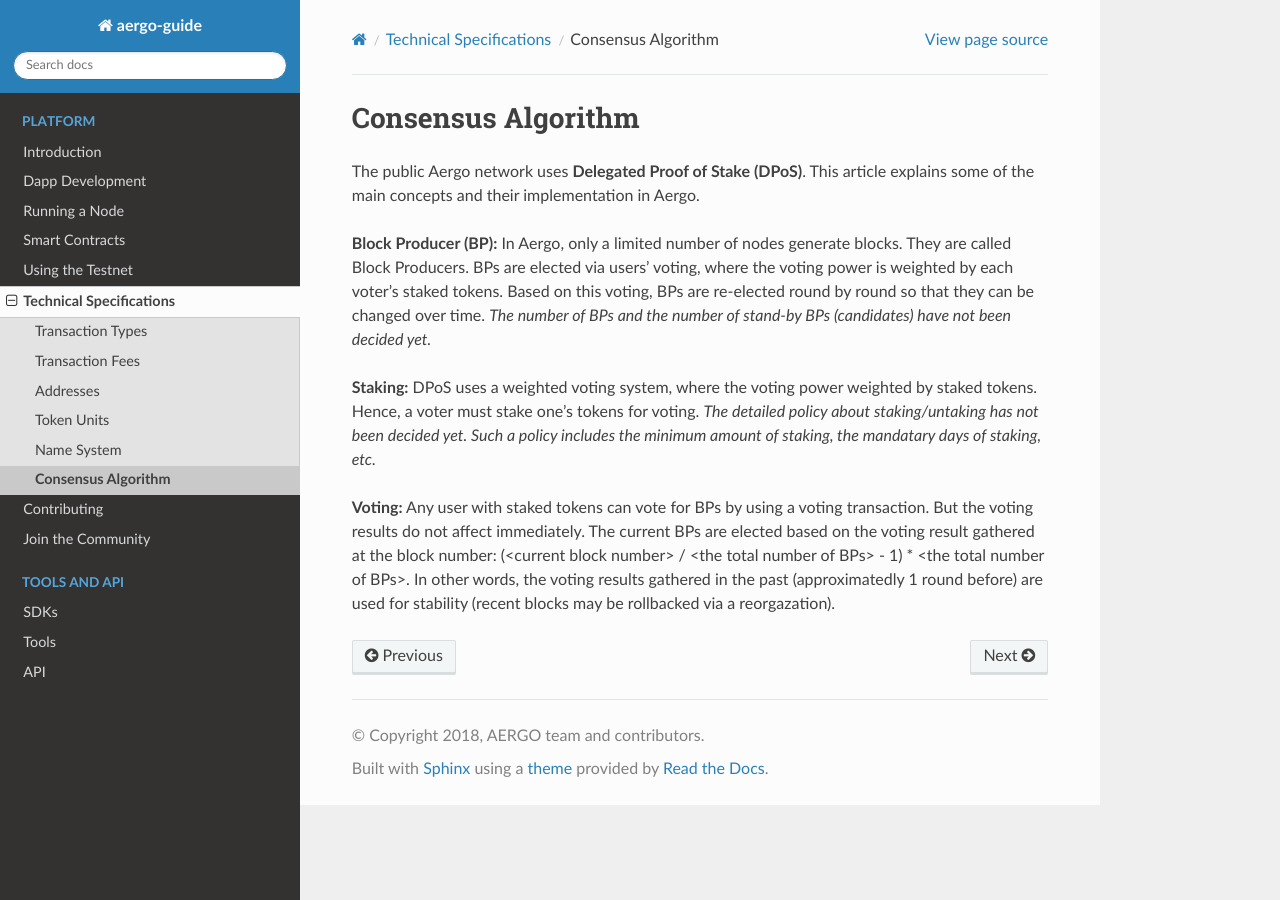
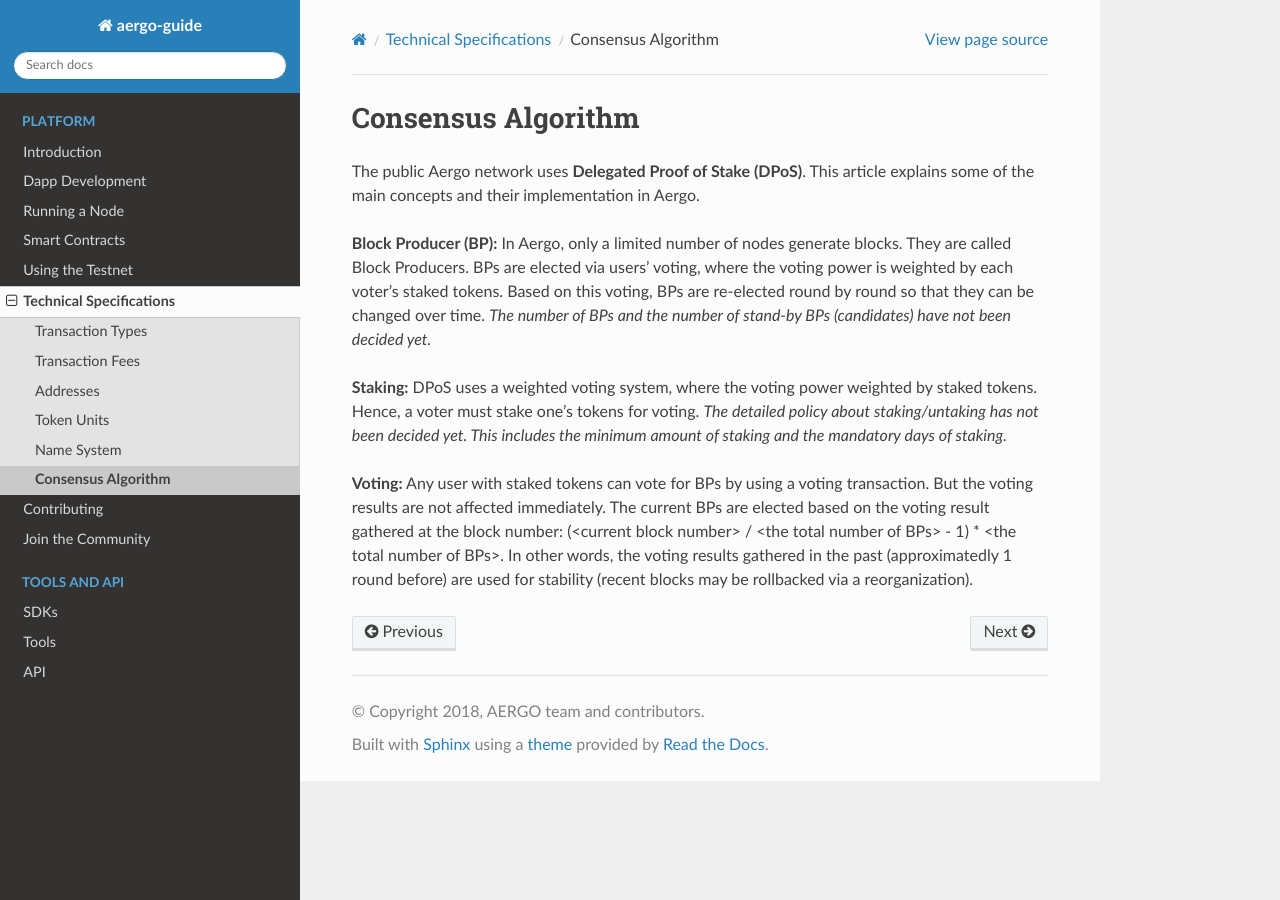
Before and after one commit to aergoio/guide, a Sphinx documentation site: the page built from source/specs/consensus.rst, in a window 1280 px wide. Built offline with Sphinx 7.4.7 and the Read the Docs theme 2.0.0, drawn with Linux system fonts in a browser that asks for light colours.

Commit message:
Fix typos in consensus article

```diff
--- a/source/specs/consensus.rst
+++ b/source/specs/consensus.rst
@@ -11,9 +11,12 @@
 *The number of BPs and the number of stand-by BPs (candidates) have not been decided yet.*
 
 **Staking:**
-DPoS uses a weighted voting system, where the voting power weighted by staked tokens. Hence, a voter must stake one's tokens for voting. *The detailed policy about staking/untaking has not been decided yet. Such a policy includes the minimum amount of staking, the mandatary days of staking, etc.*
+DPoS uses a weighted voting system, where the voting power weighted by staked tokens.
+Hence, a voter must stake one's tokens for voting.
+*The detailed policy about staking/untaking has not been decided yet. This includes the minimum amount of staking and the mandatory days of staking.*
 
 **Voting:**
-Any user with staked tokens can vote for BPs by using a voting transaction. But the voting results do not affect immediately.
+Any user with staked tokens can vote for BPs by using a voting transaction. But the voting results are not affected immediately.
 The current BPs are elected based on the voting result gathered at the block number:
-(<current block number> / <the total number of BPs> - 1) * <the total number of BPs>. In other words, the voting results gathered in the past (approximatedly 1 round before) are used for stability (recent blocks may be rollbacked via a reorgazation).
+(<current block number> / <the total number of BPs> - 1) * <the total number of BPs>.
+In other words, the voting results gathered in the past (approximatedly 1 round before) are used for stability (recent blocks may be rollbacked via a reorganization).
```
